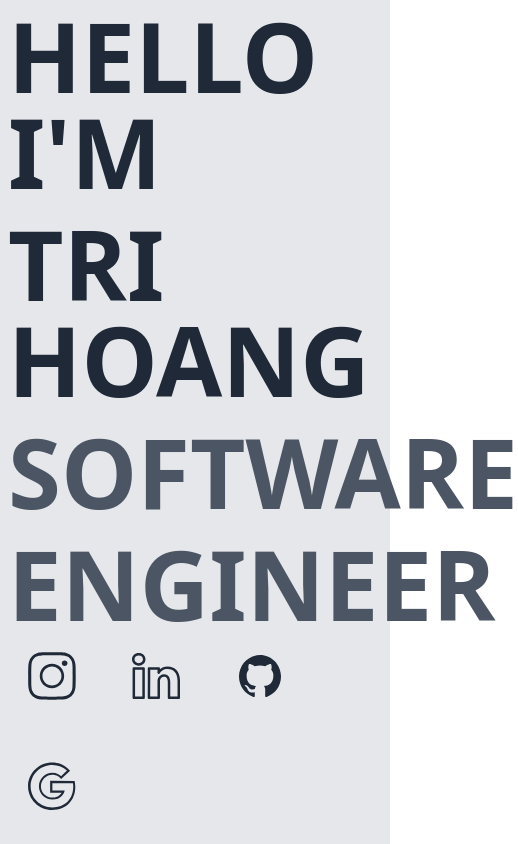
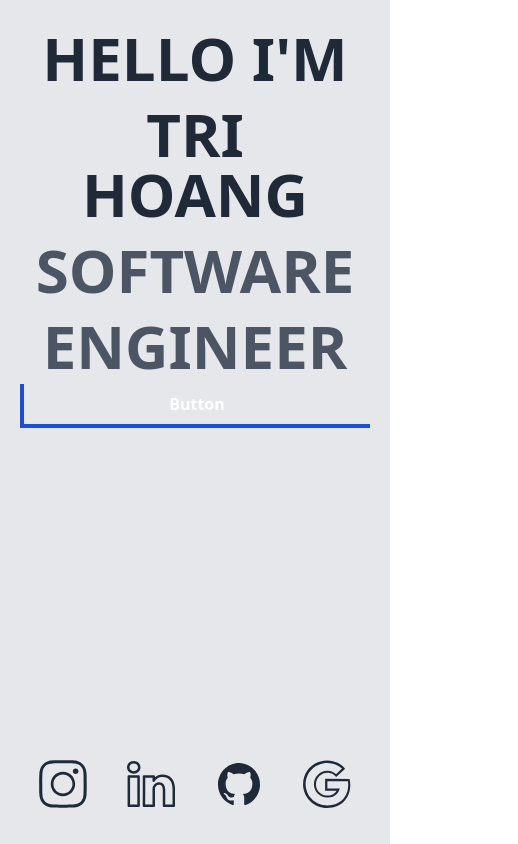
Before and after one commit to Trizee/BetterPersonalWebsite, a React (Vite) app: page / in a window 390 px wide. Shown: the whole page, 518 px wide, since content can reach past the window. Built offline with nearby package versions, Linux system fonts and the light colour scheme.

Commit message:
media queries for mobile

```diff
--- a/src/App.jsx
+++ b/src/App.jsx
@@ -1,5 +1,6 @@
 import { useState,useEffect } from 'react'
 import Hero from './Components/Hero';
+import NavBar from './Components/Navbar';
 
 function App() {
 
@@ -33,6 +34,7 @@ function App() {
   return (
     <div className='h-screen bg-gray-200 dark:bg-gray-950 transition-all duration-1000'>
       {/* <button className="border-l-neutral-800 bg-red-700 rounded-full p-2 flex justify-center m-auto animate-pulse" onClick={handleClick}> darkmode</button> */}
+      <NavBar />
       <Hero theme={theme}/>
     </div>
   )
--- a/src/Components/Hero.jsx
+++ b/src/Components/Hero.jsx
@@ -3,7 +3,6 @@ import { SlSocialLinkedin } from "react-icons/sl";
 import { SlSocialGoogle } from "react-icons/sl";
 import { SlSocialInstagram } from "react-icons/sl";
 import { IoLogoGithub } from "react-icons/io";
-
 
 export default function Hero({theme}){
 
@@ -62,24 +61,27 @@ export default function Hero({theme}){
     },[theme])
 
     return(
-        <div className="relative h-screen">
-            <div className= {loaded ? "opacity-100 transition-all duration-1000 w-full" : "opacity-0 transition-all duration-1000"}>
-                <p className="text-8xl font-semibold p-2 text-gray-800 dark:text-gray-200 transtion-all duration-700 hero:scale-700">HELLO  I'M</p>
+        <div className="p-5 md:p-20 h-screen flex flex-col">
+            <div className= {loaded ? "opacity-100 transition-all duration-1000 text-center md:text-left" : "opacity-0 transition-all duration-1000"}>
+                <p className="text-6xl md:text-8xl font-semibold p-2 text-gray-800 dark:text-gray-200 transtion-all duration-700 hero:scale-700">HELLO  I'M</p>
             </div>
-            <div className= {loaded1 ? "opacity-100 transition-all duration-1000" : "opacity-0 transition-all duration-1000"}>
-                <p className="text-8xl font-semibold p-2 text-gray-800 dark:text-gray-200 transtion-all duration-500">TRI HOANG</p>
+            <div className= {loaded1 ? "opacity-100 transition-all duration-1000 text-center md:text-left" : "opacity-0 transition-all duration-1000"}>
+                <p className="text-6xl md:text-8xl font-semibold p-2 text-gray-800 dark:text-gray-200 transtion-all duration-500">TRI HOANG</p>
             </div>
-            <div className= {loaded2 ? "opacity-100 transition-all duration-1000" : "opacity-0 transition-all duration-1000"}>
-                <p className="text-8xl font-semibold p-2 text-gray-600 dark:text-gray-400 transtion-all duration-300">SOFTWARE</p>
+            <div className= {loaded2 ? "opacity-100 transition-all duration-1000 text-center md:text-left" : "opacity-0 transition-all duration-1000"}>
+                <p className="text-6xl md:text-8xl font-semibold p-2 text-gray-600 dark:text-gray-400 transtion-all duration-300">SOFTWARE</p>
             </div>
-            <div className= {loaded3 ? "opacity-100 transition-all duration-1000" : "opacity-0 transition-all duration-1000"}>
-                <p className="text-8xl font-semibold p-2 text-gray-600 dark:text-gray-400 transtion-all duration-300">ENGINEER</p>
+            <div className= {loaded3 ? "opacity-100 transition-all duration-1000 text-center md:text-left" : "opacity-0 transition-all duration-1000"}>
+                <p className="text-6xl md:text-8xl font-semibold p-2 text-gray-600 dark:text-gray-400 transtion-all duration-300">ENGINEER</p>
             </div>
-            <div className={loaded4 ? "transition-all duration-1000 gap-8 absolute bottom-0" : " -translate-x-full transition-all duration-1000 opacity-0 "}>
-                <div className="inline-block p-7 rounded-full hover:scale-110 transition-all duration-75 cursor-pointer"> <SlSocialInstagram style={style} size="3rem"/> </div>
-                <div className="inline-block p-7 rounded-full hover:scale-110 transition-all duration-75 cursor-pointer"> <SlSocialLinkedin style={style} size="3rem"/> </div>
-                <div className="inline-block p-7 rounded-full hover:scale-110 transition-all duration-75 cursor-pointer"> <IoLogoGithub style={style} size="3rem"/> </div>
-                <div className="inline-block p-7 rounded-full hover:scale-110 transition-all duration-75 cursor-pointer"> <SlSocialGoogle style={style} size="3rem"/> </div>
+            <button class="bg-transparent hover:bg-blue-400 text-white font-bold py-2 px-4 border-b-4 border-l-4 border-blue-700 hover:border-blue-500 ">
+                Button
+            </button>
+            <div className={loaded4 ? "transition-all duration-1000 gap-8 flex mt-auto justify-center pb-3 md:justify-normal" : " -translate-x-full transition-all duration-1000 opacity-0 "}>
+                <div className="inline-block p-1 md:p-7 rounded-full hover:scale-110 transition-all duration-75 cursor-pointer"> <SlSocialInstagram style={style} size="3rem"/> </div>
+                <div className="inline-block p-1 md:p-7 rounded-full hover:scale-110 transition-all duration-75 cursor-pointer"> <SlSocialLinkedin style={style} size="3rem"/> </div>
+                <div className="inline-block p-1 md:p-7 rounded-full hover:scale-110 transition-all duration-75 cursor-pointer"> <IoLogoGithub style={style} size="3rem"/> </div>
+                <div className="inline-block p-1 md:p-7 rounded-full hover:scale-110 transition-all duration-75 cursor-pointer"> <SlSocialGoogle style={style} size="3rem"/> </div>
             </div>
         </div>
     )
```
Also changed, not shown: src/Components/Navbar.jsx (+11 -0 lines).
